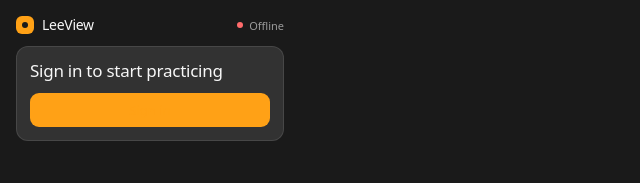
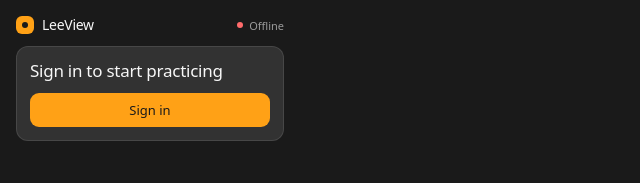
Before and after one commit to devams23/product_leeview, a React (Vite) app in the folder app/extension/: page / in a window 1280 px wide. Shown: the top 183 px of the page, without its empty margins (0-640 px from the left). Built offline with nearby package versions, Linux system fonts and the light colour scheme; no server answers.

Commit message:
Popup: the primary button label is dark on orange, after it had turned orange on orange

```diff
--- a/app/extension/src/popup/popup.css
+++ b/app/extension/src/popup/popup.css
@@ -191,7 +191,7 @@ button:focus-visible {
 
 .pop-btn--primary {
   background: var(--signal);
-  color: var(--signal);
+  color: var(--signal-ink);
 }
 
 .pop-btn--primary:hover {
```
